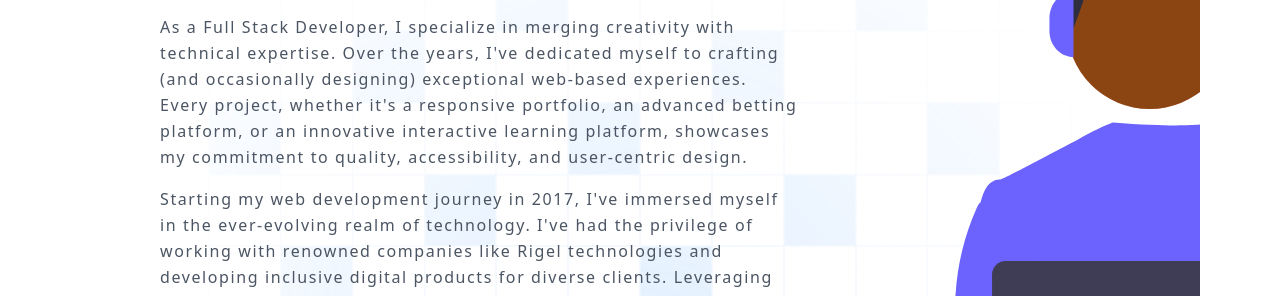
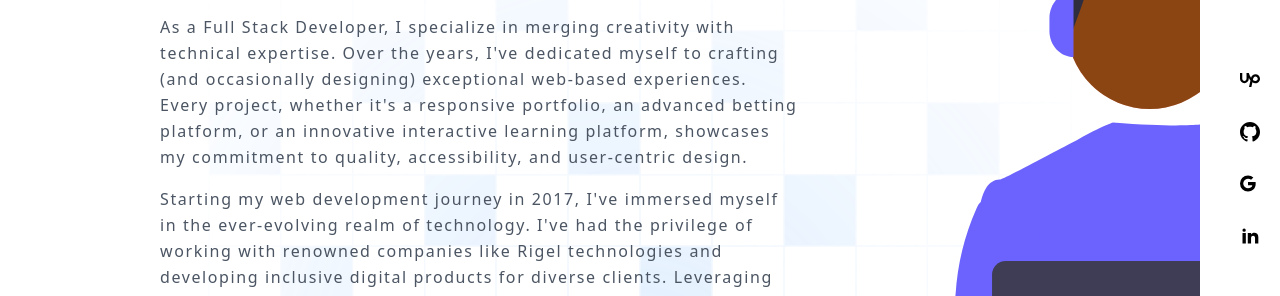
Before and after one commit to biniya/Front-Port, a Vue app: page / in a window 1280 px wide. Shown: the part 250-546 px from the top of the page. Built offline with nearby package versions, Linux system fonts and the light colour scheme.

Commit message:
Add contact me icons as a fixed div in `Tab` component

```diff
--- a/src/components/Tab.vue
+++ b/src/components/Tab.vue
@@ -67,11 +67,6 @@ watch(active, (newActive) => {
             </button>
           </Tab>
         </TabList>
-        <!--                <div-->
-        <!--                    class="hidden md:flex flex-col items-end justify-end cursor-pointer"-->
-        <!--                >-->
-        <!--                    <img alt="BL Logo" class="w-20 h-20" src="/assets/b.svg" />-->
-        <!--                </div>-->
       </div>
 
       <!-- Content -->
@@ -82,4 +77,92 @@ watch(active, (newActive) => {
       </div>
     </TabGroup>
   </div>
+  <div class="contact-me-container">
+    <div
+        class="contact-options animate__animated animate__fadeIn flex flex-col  px-5 gap-8"
+    >
+      <a
+          class="hover:scale-150"
+          href="https://www.upwork.com/freelancers/~019d74242b5d7ffda9?viewMode=1"
+          target="_blank"
+      >
+        <svg
+            class="h-5 w-5"
+            fill="currentColor"
+            viewBox="0 0 24 24"
+            xmlns="http://www.w3.org/2000/svg"
+        >
+          <path
+              d="M18.561 13.158c-1.102 0-2.135-.467-3.074-1.227l.228-1.076.008-.042c.207-1.143.849-3.06 2.839-3.06 1.492 0 2.703 1.212 2.703 2.703-.001 1.489-1.212 2.702-2.704 2.702zm0-8.14c-2.539 0-4.51 1.649-5.31 4.366-1.22-1.834-2.148-4.036-2.687-5.892H7.828v7.112c-.002 1.406-1.141 2.546-2.547 2.548-1.405-.002-2.543-1.143-2.545-2.548V3.492H0v7.112c0 2.914 2.37 5.303 5.281 5.303 2.913 0 5.283-2.389 5.283-5.303v-1.19c.529 1.107 1.182 2.229 1.974 3.221l-1.673 7.873h2.797l1.213-5.71c1.063.679 2.285 1.109 3.686 1.109 3 0 5.439-2.452 5.439-5.45 0-3-2.439-5.439-5.439-5.439z"
+          />
+        </svg>
+      </a>
+      <a
+          class="hover:scale-150"
+          href="https://github.com/biniya" target="_blank">
+        <svg
+            class="h-5 w-5"
+            fill="currentColor"
+            viewBox="0 0 24 24"
+            xmlns="http://www.w3.org/2000/svg"
+        >
+          <path
+              d="M12 0c-6.626 0-12 5.373-12 12 0 5.302 3.438 9.8 8.207 11.387.599.111.793-.261.793-.577v-2.234c-3.338.726-4.033-1.416-4.033-1.416-.546-1.387-1.333-1.756-1.333-1.756-1.089-.745.083-.729.083-.729 1.205.084 1.839 1.237 1.839 1.237 1.07 1.834 2.807 1.304 3.492.997.107-.775.418-1.305.762-1.604-2.665-.305-5.467-1.334-5.467-5.931 0-1.311.469-2.381 1.236-3.221-.124-.303-.535-1.524.117-3.176 0 0 1.008-.322 3.301 1.23.957-.266 1.983-.399 3.003-.404 1.02.005 2.047.138 3.006.404 2.291-1.552 3.297-1.23 3.297-1.23.653 1.653.242 2.874.118 3.176.77.84 1.235 1.911 1.235 3.221 0 4.609-2.807 5.624-5.479 5.921.43.372.823 1.102.823 2.222v3.293c0 .319.192.694.801.576 4.765-1.589 8.199-6.086 8.199-11.386 0-6.627-5.373-12-12-12z"
+          />
+        </svg>
+      </a>
+      <a
+          class="hover:scale-150"
+          href="https://mail.google.com/mail/?view=cm&fs=1&to=lemmasbini@gmail.com"
+          target="_blank"
+      >
+        <svg
+            class="h-5 w-5"
+            fill="currentColor"
+            viewBox="0 0 20 17"
+            xmlns="http://www.w3.org/2000/svg"
+        >
+          <path
+              d="M15.545 6.558a9.42 9.42 0 0 1 .139 1.626c0 2.434-.87 4.492-2.384 5.885h.002C11.978 15.292 10.158 16 8 16A8 8 0 1 1 8 0a7.689 7.689 0 0 1 5.352 2.082l-2.284 2.284A4.347 4.347 0 0 0 8 3.166c-2.087 0-3.86 1.408-4.492 3.304a4.792 4.792 0 0 0 0 3.063h.003c.635 1.893 2.405 3.301 4.492 3.301 1.078 0 2.004-.276 2.722-.764h-.003a3.702 3.702 0 0 0 1.599-2.431H8v-3.08h7.545z"
+          />
+        </svg>
+      </a>
+      <a
+          class="hover:scale-150"
+          href="https://www.linkedin.com/in/biniyam-lemma-2a580615a/"
+          target="_blank"
+      >
+        <svg
+            class="h-5 w-5"
+            fill="currentColor"
+            viewBox="0 0 24 24"
+            xmlns="http://www.w3.org/2000/svg"
+        >
+          <g>
+            <path d="M0 0h24v24H0z" fill="none" />
+            <path
+                d="M6.94 5a2 2 0 1 1-4-.002 2 2 0 0 1 4 .002zM7 8.48H3V21h4V8.48zm6.32 0H9.34V21h3.94v-6.57c0-3.66 4.77-4 4.77 0V21H22v-7.93c0-6.17-7.06-5.94-8.72-2.91l.04-1.68z"
+                fill-rule="nonzero"
+            />
+          </g>
+        </svg>
+      </a>
+    </div>
+  </div>
 </template>
+
+<style scoped>
+.contact-me-container {
+  position: fixed;
+  right: 0;
+  top: 40%;
+  transform: translateY(-50%);
+  z-index: 10;
+}
+
+.contact-options {
+  position: absolute;
+  right: 100%;
+  white-space: nowrap;
+}
+</style>
```
